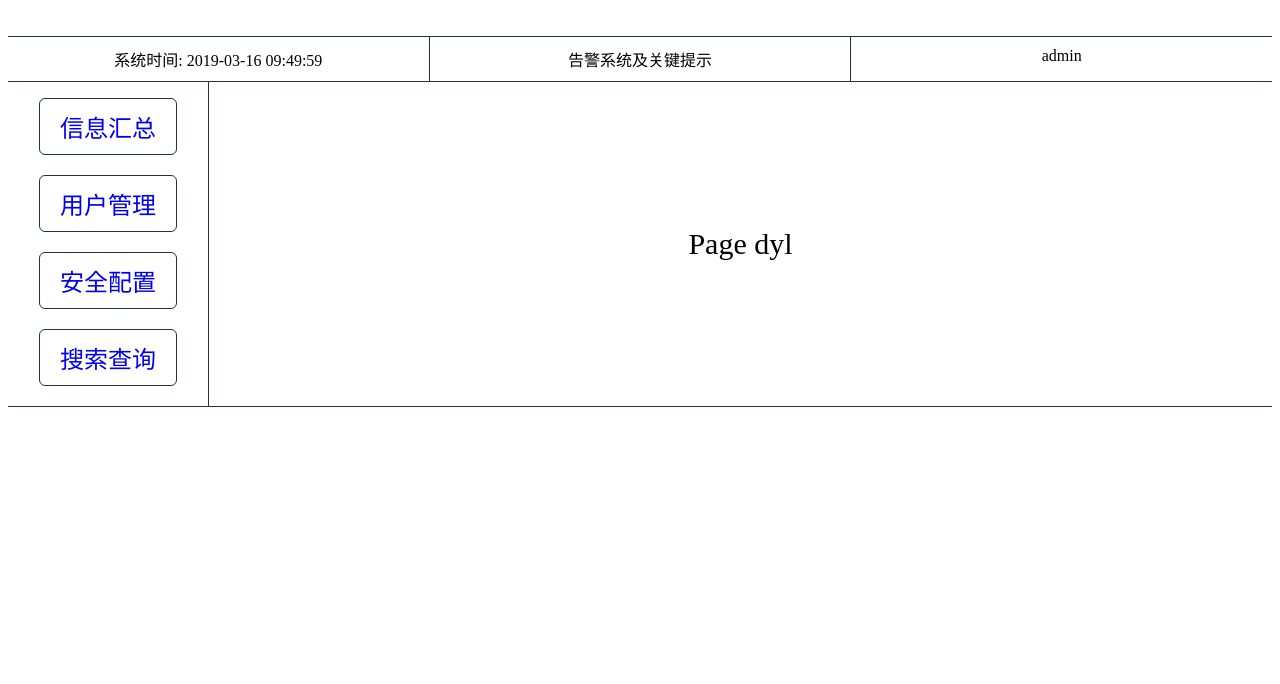
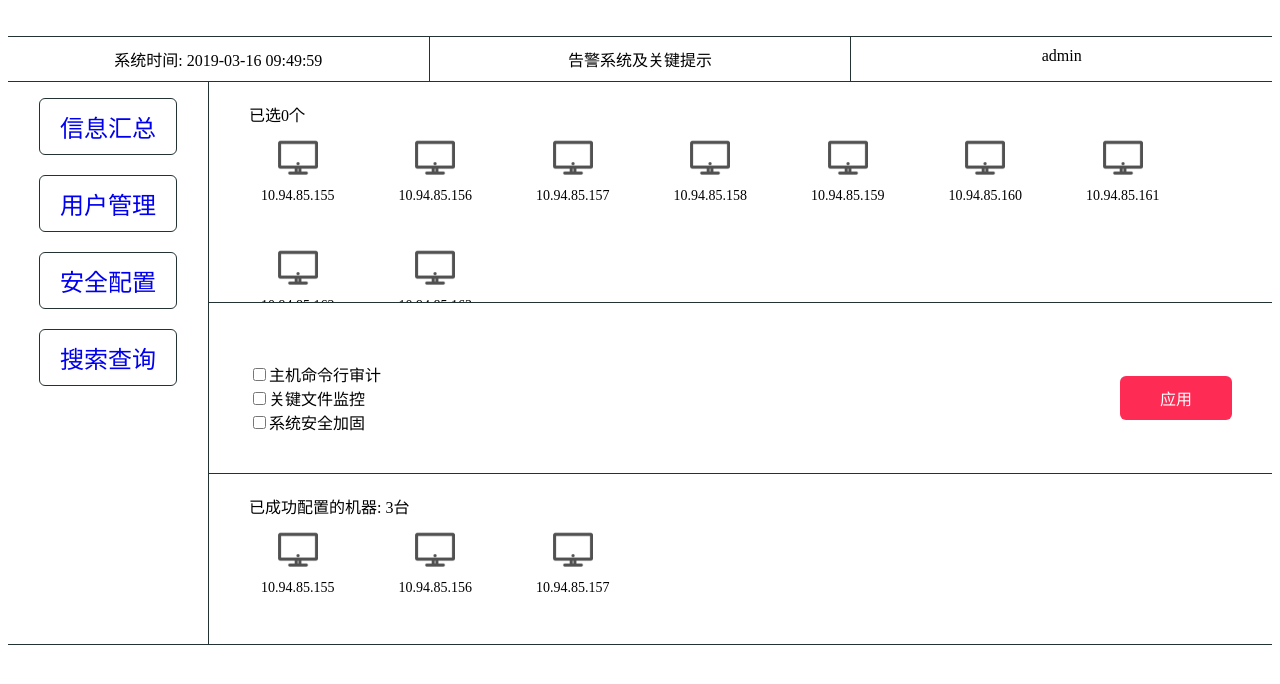
Before and after one commit to BaiBai26/graduation-project-fe, a React app: page /#/dyl in a window 1280 px wide. Shown: the part 122-806 px from the top of the page. Built offline with nearby package versions, Linux system fonts and the light colour scheme.

Commit message:
feat: 可定制初始化系统第一版

```diff
--- a/package.json
+++ b/package.json
@@ -10,6 +10,7 @@
   "author": "douyl",
   "license": "ISC",
   "dependencies": {
+    "classnames": "^2.2.6",
     "react": "^16.8.4",
     "react-dom": "^16.8.4",
     "react-router": "^4.3.1",
--- a/src/common/css/base.scss
+++ b/src/common/css/base.scss
@@ -22,8 +22,12 @@
   }
   .route-wrapper {
     flex: 1;
-    display: flex;
-    justify-content: center;
-    align-items: center;
+    // display: flex;
+    // justify-content: center;
+    // align-items: center;
+  }
+  p {
+    padding: 0;
+    margin: 0;
   }
 }
--- a/src/pages/dyl/index.js
+++ b/src/pages/dyl/index.js
@@ -1,12 +1,127 @@
 import * as React from 'react'
+import clsn from 'classnames'
+import {
+  VIRTUAL_MACHINE,
+  SECURITY_CONFIG,
+  SUCCESS_CONFIG
+ } from '@static/js/mock_dyl'
+import './index.scss'
+ const NO_MACHINE_CONTENT = '当前环境没有任何虚拟机...'
+ const NO_SUCCESS_CONTENT = '目前还没有成功配置的虚拟机...'
+class PageD extends React.Component {
+  constructor(props) {
+    super(props)
+    this.state = {
+      selectedMachineNumber: 0,
+      selectedMachines: null,
+      selectedConfig: null,
+      allMachines: null,
+      successConfigMachines: null
+    }
+  }
+  componentDidMount() {
+    this.setState({
+      successConfigMachines: SUCCESS_CONFIG,
+      allMachines: VIRTUAL_MACHINE,
+      selectedMachines: [],
+      selectedConfig: []
+    })
+  }
+  toggleSelectMachine(idx) {
+    const { allMachines, selectedMachineNumber, selectedMachines } = this.state
+    const machines = [...allMachines]
+    let selectedm = [...selectedMachines]
+    const m = machines[idx]
+    const s = !!m.selected
+    let n = selectedMachineNumber
+    if(!s) {
+      selectedm.push(m)
+      n++
+    } else {
+      selectedm = selectedm.filter(item => item.value !== m.value)
+      n--
+    }
+    m.selected = !s
+    this.setState({
+      allMachines: machines,
+      selectedMachineNumber: n,
+      selectedMachines: selectedm
+    })
+  }
+  renderVirtualMachine (machines, none_content, cb) {
+    if(!machines) {
+      return (
+        <div className="selected-machine-tip">{none_content}</div>
+      )
+    }
+    return (
+      <div className="virtual-machines-wrapper">
+        {
+          machines.map((item, index)=> {
+            return (
+              <div className={clsn('machine-item-wrapper', {
+                'selected': !!item.selected
+              })} key={item.key} onClick={ _ => {cb(index)}}>
+                <div className="machine-icon"></div>
+                <div className="machine-ip"><span>{item.content}</span></div>
+              </div>
+            )
+          })
+        }
+      </div>
+    )
+  }
+  handleConfigClick(e, index) {
+    console.log(e.target.checked)
+    let selectedConfig = [...this.state.selectedConfig]
+    let checked = e.target.checked
+    let config = SECURITY_CONFIG[index]
+    if (checked) {
+      selectedConfig.push(config)
+    } else {
+      selectedConfig = selectedConfig.filter(item => item.key !== config.key)
+    }
+    this.setState({
+      selectedConfig
+    }, () => {
+      console.log(this.state.selectedConfig)
+    })
+  }
+  renderConfig() {
+    return (
+      <div className="config-wrapper">
+        {
+          SECURITY_CONFIG.map((item, index)=> {
+            return (
+              <div key={item.key}><input type="checkbox" value={item.key} onChange={e => this.handleConfigClick(e,index)} checked={item.checked}/>{item.content}</div>
+            )
+          })
+        }
+      </div>
+    )
+  }
+  handleClickConfigButton() {
 
-class PageD extends React.Component {
-
-
+  }
   render() {
+    const {successConfigMachines, selectedMachineNumber, allMachines} = this.state
+    const successNumber = successConfigMachines ? successConfigMachines.length : 0
     return (
-      <div style={{fontSize:'30px'}}>
-        Page dyl
+      <div className="init-config-wrapper">
+        <div className="top">
+          <p>已选{selectedMachineNumber}个</p>
+          { this.renderVirtualMachine(allMachines, NO_MACHINE_CONTENT, this.toggleSelectMachine.bind(this))}
+        </div>
+        <div className="mediem">
+          {this.renderConfig()}
+          <div className="config-button-wrapper" onClick={this.handleClickConfigButton.bind(this)}>
+            <div className="config-button">应用</div>
+          </div>
+        </div>
+        <div className="bottom">
+          <div className="success-title">已成功配置的机器: <span>{successNumber}台</span></div>
+          { this.renderVirtualMachine(successConfigMachines, NO_SUCCESS_CONTENT, () => {})}
+        </div>
       </div>
     )
   }
--- /dev/null
+++ b/src/pages/dyl/index.scss
@@ -0,0 +1,66 @@
+.init-config-wrapper {
+  .top {
+    min-height: 150px;
+    max-height: 200px;
+    overflow: scroll;
+    padding: 20px 40px 0 40px;
+    border-bottom: 1px solid #233333;
+  }
+  .mediem {
+    min-height: 150px;
+    display: flex;
+    padding: 20px 40px 0 40px;
+    .config-wrapper {
+      flex: 1;
+      display: flex;
+      justify-content: center;
+      flex-direction: column;
+    }
+    .config-button-wrapper {
+      display: flex;
+      justify-content: center;
+      align-items: center;
+      .config-button {
+        display: inline-block;
+        padding: 10px 40px;
+        border-radius: 6px;
+        background-color: rgb(254, 44, 85);
+        color: #FFF;
+        cursor: pointer;
+      }
+    }
+  }
+  .bottom {
+    min-height: 150px;
+    padding: 20px 40px 0 40px;
+    border-top: 1px solid #233333;
+  }
+  .virtual-machines-wrapper {
+    display: flex;
+    flex-wrap: wrap;
+    .machine-item-wrapper {
+      display: flex;
+      flex-direction: column;
+      justify-content: center;
+      align-items: center;
+      margin-right: 40px;
+      margin-bottom: 20px;
+      border: 2px solid transparent;
+      border-radius: 4px;
+      padding: 10px;
+      .machine-icon {
+        width: 40px;
+        height: 40px;
+        margin-bottom: 10px;
+        background: url('~@static/image/machine.png') no-repeat;
+        background-size: cover;
+      }
+      .machine-ip {
+        font-size: 14px;
+      }
+      &.selected {
+        border: 2px solid lightgreen;
+      }
+    }
+  }
+}
--- /dev/null
+++ b/static/js/mock_dyl.js
@@ -0,0 +1,80 @@
+export const VIRTUAL_MACHINE = [
+  {
+    content: '10.94.85.155',
+    value: '10.94.85.155',
+    key: '10.94.85.155'
+  },
+  {
+    content: '10.94.85.156',
+    value: '10.94.85.156',
+    key: '10.94.85.156'
+  },
+  {
+    content: '10.94.85.157',
+    value: '10.94.85.157',
+    key: '10.94.85.157'
+  },
+  {
+    content: '10.94.85.158',
+    value: '10.94.85.158',
+    key: '10.94.85.158'
+  },
+  {
+    content: '10.94.85.159',
+    value: '10.94.85.159',
+    key: '10.94.85.159'
+  },
+  {
+    content: '10.94.85.160',
+    value: '10.94.85.160',
+    key: '10.94.85.160'
+  },
+  {
+    content: '10.94.85.161',
+    value: '10.94.85.161',
+    key: '10.94.85.161'
+  },
+  {
+    content: '10.94.85.162',
+    value: '10.94.85.162',
+    key: '10.94.85.162'
+  },
+  {
+    content: '10.94.85.163',
+    value: '10.94.85.163',
+    key: '10.94.85.163'
+  }
+]
+
+export const SECURITY_CONFIG = [
+  {
+    content: '主机命令行审计',
+    key: 'command_audit'
+  },
+  {
+    content: '关键文件监控',
+    key: 'file_monitor'
+  },
+  {
+    content: '系统安全加固',
+    key: 'sys_reinforce'
+  }
+]
+
+export const SUCCESS_CONFIG = [
+  {
+    content: '10.94.85.155',
+    value: '10.94.85.155',
+    key: '10.94.85.155'
+  },
+  {
+    content: '10.94.85.156',
+    value: '10.94.85.156',
+    key: '10.94.85.156'
+  },
+  {
+    content: '10.94.85.157',
+    value: '10.94.85.157',
+    key: '10.94.85.157'
+  }
+]
```
Also changed, not shown: src/common/api/index.js (added), static/image/machine.png (added), 1 other file.
